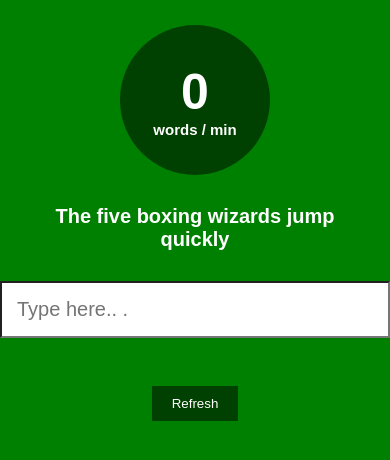
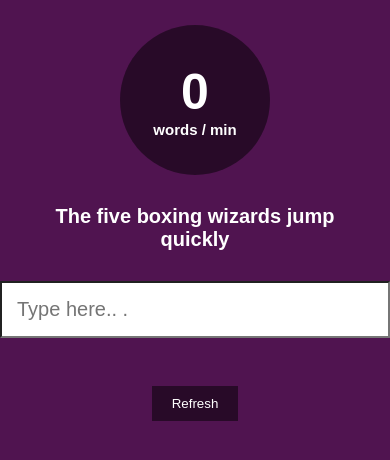
Before and after one commit to arm666/Projects, a plain HTML site: page typing-speed/index.html in a window 390 px wide. Drawn offline with Linux system fonts and the light colour scheme.

Commit message:
bg color and txt

```diff
--- a/typing-speed/index.html
+++ b/typing-speed/index.html
@@ -67,7 +67,7 @@
         }
 
         .bgsuccess {
-            background-color: rgb(40, 167, 69);
+            background-color: rgb(80, 20, 80);
         }
 
         .w-100 {
@@ -114,7 +114,7 @@
 
         @media only screen and (max-width: 600px) {
             .bgsuccess {
-                background-color: lightblue;
+
             }
 
             .d_result {
@@ -139,7 +139,7 @@
 
         }
     </style>
-    <div class="bgsuccess dflex-col jcs  aic" style="height:100vh;background:green">
+    <div class="bgsuccess dflex-col jcs  aic" style="height:100vh">
         <div class="d_result mt-5 dflex-col jcc aic">
             <div id="result">0 </div>
             <div>words / min </div>
@@ -187,7 +187,7 @@
                 index = txt_len
                 sng_txt = document.getElementsByClassName("sng_txt")
                 if (txt[index] == str[index]) {
-                    sng_txt[index].style.color = 'blue'
+                    sng_txt[index].style.color = 'rgba(200,200,200,0.5)'
                 }
                 else {
                     sng_txt[index].style.color = 'red'
```
